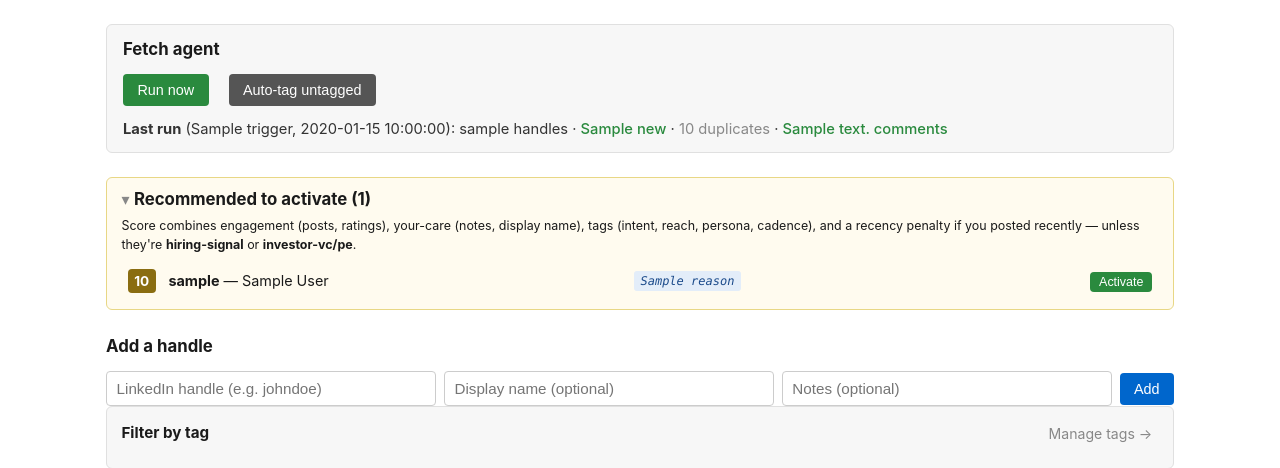
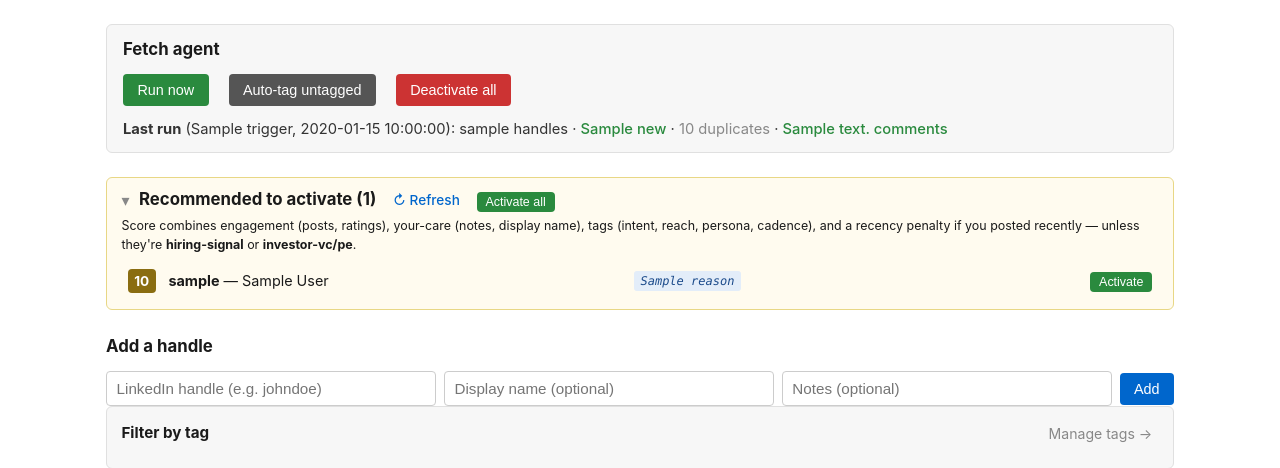
Before and after one commit to mayamit/LI_Comments, a FastAPI app: template templates/admin.html in a window 1280 px wide. Shown: the part 69-537 px from the top of the page. Run offline with FastAPI, Linux system fonts and the light colour scheme; the template is opened without the code that fills it: most values are stand-ins (such as "Sample title", 1, 10 or a date in 2020); parts of the project's set-up code (start-up, migrations or seed data) failed here and were passed over; some libraries are stand-ins or nearby versions.

Commit message:
Add Refresh, Activate-all, Deactivate-all bulk actions on Handles
- "↻ Refresh" link in the Recommendations panel header recomputes scores
  via HTMX in place (no full reload, no scroll jump).
- "Activate all" button in the Recommendations panel activates exactly
  the handles currently visible (IDs passed via hidden field, so the
  click acts on what you see, not a fresh recompute).
- "Deactivate all" button in the Fetch agent row flips every active,
  non-deleted handle to inactive; tags / notes / history preserved.
  Confirm prompt warns the daily 6am fetch will skip everything.

Co-Authored-By: Claude Opus 4.7 (1M context) <noreply@anthropic.com>

```diff
--- a/static/style.css
+++ b/static/style.css
@@ -679,10 +679,27 @@ button[disabled] { opacity: 0.6; cursor: progress; }
     padding: 0.6rem 0.9rem;
     margin-bottom: 1.25rem;
 }
-.recommendations > summary { cursor: pointer; list-style: none; outline: none; }
+.recommendations > summary {
+    cursor: pointer;
+    list-style: none;
+    outline: none;
+    display: flex;
+    align-items: center;
+    gap: 0.6rem;
+}
 .recommendations > summary::-webkit-details-marker { display: none; }
-.recommendations > summary::before { content: "▾ "; color: var(--muted); }
-.recommendations:not([open]) > summary::before { content: "▸ "; }
+.recommendations > summary::before { content: "▾"; color: var(--muted); }
+.recommendations:not([open]) > summary::before { content: "▸"; }
+.rec-refresh-link {
+    color: var(--primary);
+    text-decoration: none;
+    font-size: 0.85rem;
+    font-weight: 500;
+    padding: 0.1rem 0.45rem;
+    border-radius: 3px;
+    cursor: pointer;
+}
+.rec-refresh-link:hover { background: rgba(0, 102, 204, 0.08); text-decoration: none; }
 
 .rec-table { width: 100%; border-collapse: collapse; margin-top: 0.35rem; font-size: 0.9rem; }
 .rec-table td {
--- a/templates/_admin_main.html
+++ b/templates/_admin_main.html
@@ -24,6 +24,14 @@
                         title="For handles with no tags yet: fetch profile data, set reach/cadence/persona tags, refresh display names">Auto-tag untagged</button>
             </form>
             <span id="autotag-spinner" class="htmx-indicator">Enriching… (this takes ~30s per handle)</span>
+            <form hx-post="/admin/handles/deactivate-all" hx-target="#admin-main" hx-swap="outerHTML"
+                  hx-confirm="Deactivate ALL active handles? They will be excluded from the daily 6am fetch until you re-activate them."
+                  style="display:inline; margin-left: 0.5rem;">
+                <input type="hidden" name="selected_tags" value="{{ selected_tags_param }}">
+                <button type="submit"
+                        class="btn-danger"
+                        title="Set every active handle to inactive (preserves tags, notes, history)">Deactivate all</button>
+            </form>
         </div>
         {% if last_run %}
         <div class="last-run">
@@ -50,8 +58,29 @@
     </section>
 
     {% if recommendations %}
+    {% set rec_ids = recommendations | map(attribute='id') | join(',') %}
     <details class="recommendations" open>
-        <summary><h2 style="display:inline; margin: 0;">Recommended to activate ({{ recommendations|length }})</h2></summary>
+        <summary>
+            <h2 style="display:inline; margin: 0;">Recommended to activate ({{ recommendations|length }})</h2>
+            <a hx-get="/admin{% if selected_tags %}?tags={{ selected_tags_param }}{% endif %}"
+               hx-target="#admin-main" hx-swap="outerHTML"
+               hx-indicator="#rec-refresh-spinner"
+               href="javascript:void(0)"
+               onclick="event.preventDefault(); event.stopPropagation();"
+               class="rec-refresh-link"
+               title="Recompute scores from current data">↻ Refresh</a>
+            <span id="rec-refresh-spinner" class="htmx-indicator inline-spinner">…</span>
+            <form hx-post="/admin/handles/activate-recommended"
+                  hx-target="#admin-main" hx-swap="outerHTML"
+                  hx-confirm="Activate all {{ recommendations|length }} recommended handle(s)?"
+                  onclick="event.stopPropagation();"
+                  style="display:inline; margin: 0;">
+                <input type="hidden" name="handle_ids" value="{{ rec_ids }}">
+                <input type="hidden" name="selected_tags" value="{{ selected_tags_param }}">
+                <button type="submit" class="btn-small rec-activate"
+                        title="Activate all handles currently shown in this panel">Activate all</button>
+            </form>
+        </summary>
         <p class="muted small" style="margin: 0.3rem 0 0.5rem;">
             Score combines engagement (posts, ratings), your-care (notes, display name), tags
             (intent, reach, persona, cadence), and a recency penalty if you posted recently —
```
Also changed, not shown: routers/admin.py (+49 -0 lines).
